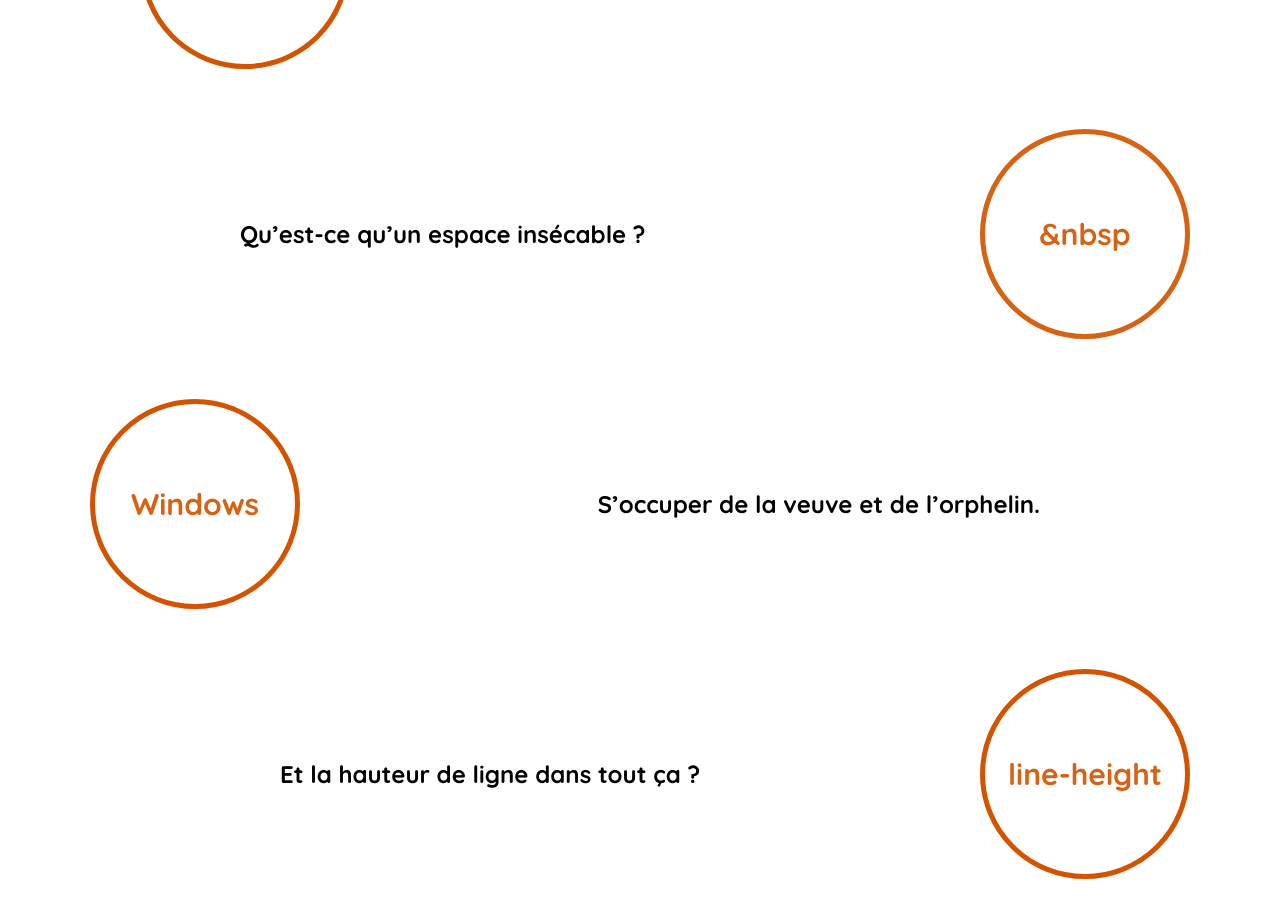
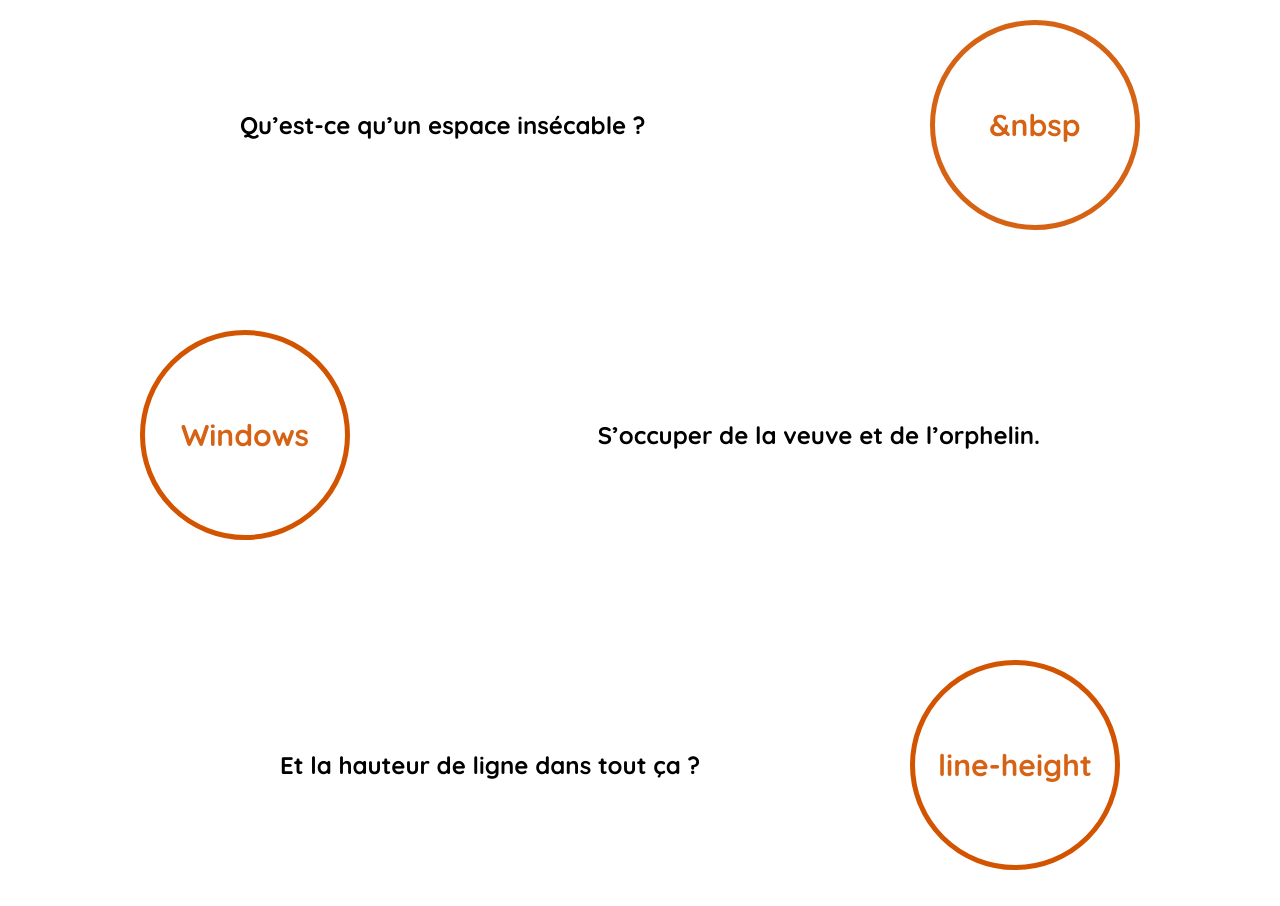
Before and after one commit to Julien-Hashchak/Sem04-latypo, a plain HTML site: page index.html in a window 1280 px wide. Shown: the part 720-1626 px from the top of the page. Drawn offline with nearby package versions, Linux system fonts and the light colour scheme.

Commit message:
2e continuation css

```diff
--- a/css/styles.css
+++ b/css/styles.css
@@ -23,6 +23,7 @@ h1{
     text-align: center;
     font-size: 96px;
     letter-spacing: 20px;
+    margin: 0;
 
     color: white;
 }
@@ -82,6 +83,7 @@ p.rondPremier{
 
     font-family: "Quicksand", serif;
     font-weight: bold;
+    margin-left: 50px;
 }
 
 p.rondDeuxieme{
@@ -99,6 +101,7 @@ p.rondDeuxieme{
 
     font-family: "Quicksand", serif;
     font-weight: bold;
+    margin: 50px;
 }
 
 p.rondTroisieme{
@@ -116,6 +119,7 @@ p.rondTroisieme{
 
     font-family: "Quicksand", serif;
     font-weight: bold;
+    margin: 50px;
 }
 
 p.rondQuatrieme{
@@ -133,6 +137,7 @@ p.rondQuatrieme{
 
     font-family: "Quicksand", serif;
     font-weight: bold;
+    margin: 70px;
 }
 
 .regles .rondPremier{
```
